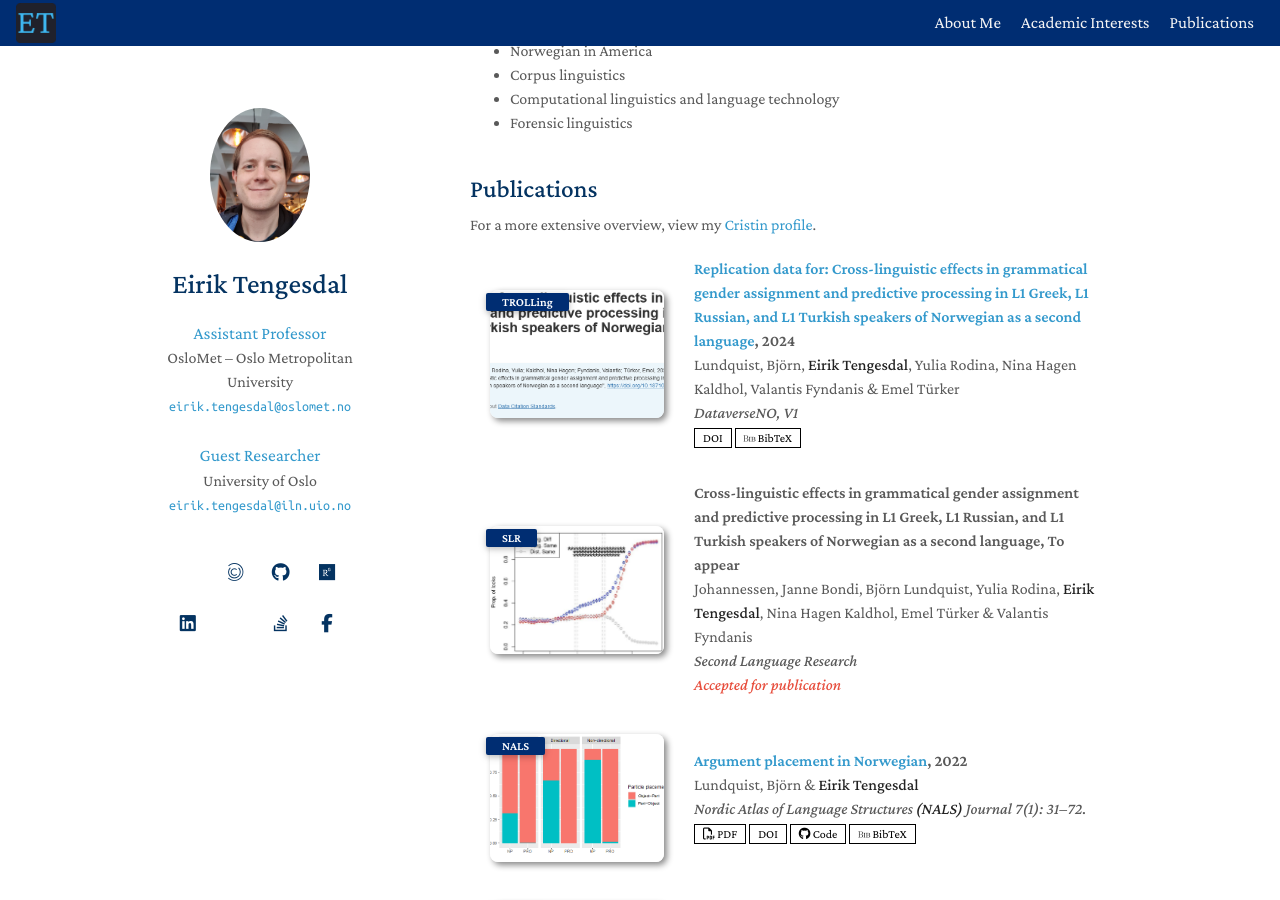
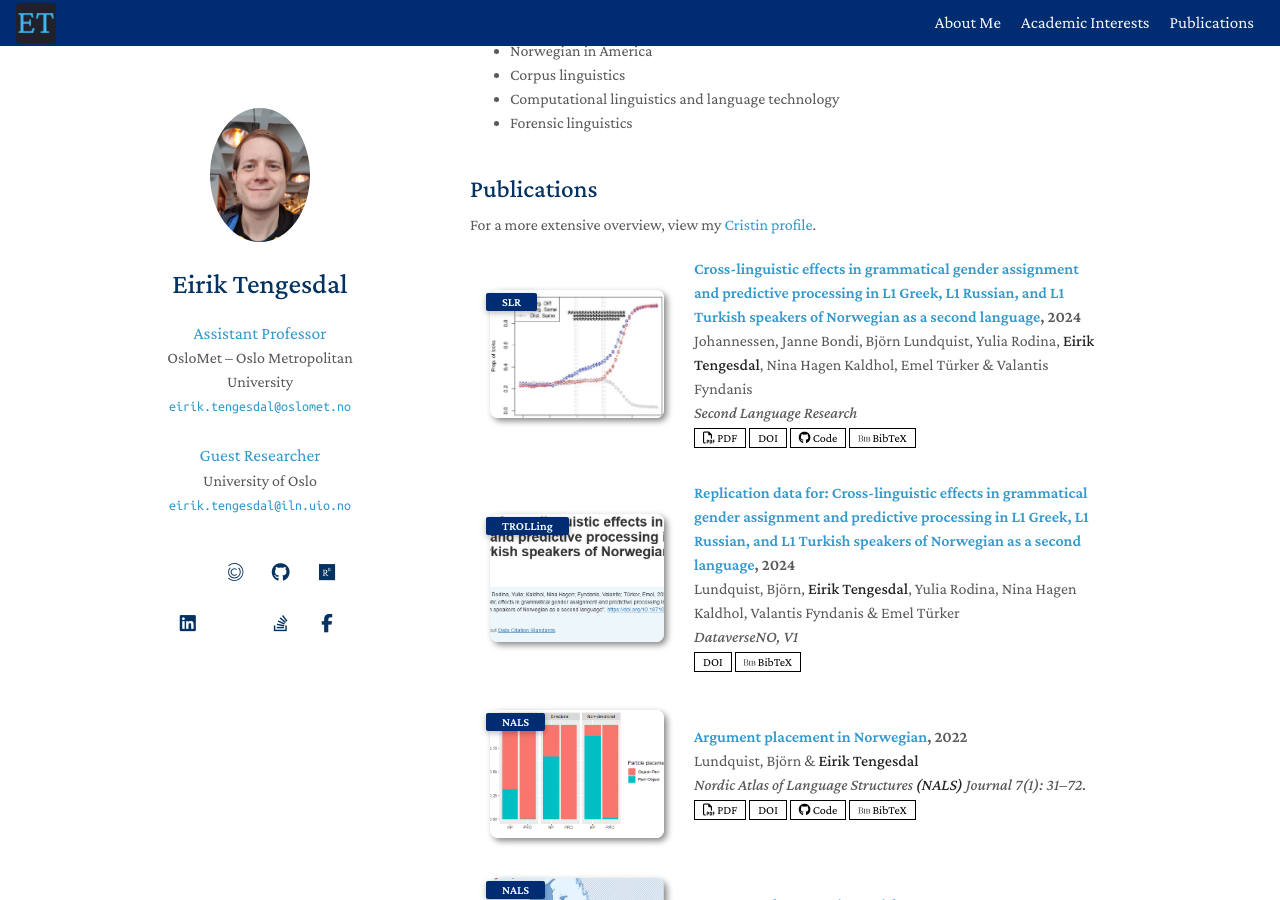
Before and after one commit to EirikTengesdal/eiriktengesdal.no-old, a Jekyll site: the page built from index.md, in a window 1280 px wide and 900 px high, scrolled down 419 px. Built offline with Jekyll 4.4.1, drawn with Linux system fonts in a browser that asks for light colours; a style sheet for code colours, icons or effects is not loaded; some of the changed lines change nothing that is shown.

Commit message:
Update publications.yml

```diff
--- a/_data/publications.yml
+++ b/_data/publications.yml
@@ -1,4 +1,15 @@
 main:
+
+  - title: Cross-linguistic effects in grammatical gender assignment and predictive processing in L1 Greek, L1 Russian, and L1 Turkish speakers of Norwegian as a second language
+    authors: Johannessen, Janne Bondi, Björn Lundquist, Yulia Rodina, <strong>Eirik Tengesdal</strong>, Nina Hagen Kaldhol, Emel Türker & Valantis Fyndanis
+    year: 2024
+    journal_short: SLR
+    journal:  Second Language Research
+    doi: https://doi.org/10.1177/02676583241227709
+    pdf: ./assets/files/johannessen-et-al-2024-cross-linguistic-effects-in-grammatical-gender-assignment-and-predictive-processing-in-l1-greek.pdf
+    code: https://doi.org/10.18710/HFIF8K
+    bibtex: ./assets/files/JohannessenEtAl_2024_SLR.bib
+    image: ./assets/img/Johannessen-et-al_2024.jpg
 
   - title: "Replication data for: Cross-linguistic effects in grammatical gender assignment and predictive processing in L1 Greek, L1 Russian, and L1 Turkish speakers of Norwegian as a second language"
     authors: Lundquist, Björn, <strong>Eirik Tengesdal</strong>, Yulia Rodina, Nina Hagen Kaldhol, Valantis Fyndanis & Emel Türker
@@ -8,14 +19,6 @@ main:
     doi: https://doi.org/10.18710/HFIF8K
     bibtex: ./assets/files/LundquistEtAl_2024_TROLLing.bib
     image: ./assets/img/TROLLing_2024.png
-
-  - title: Cross-linguistic effects in grammatical gender assignment and predictive processing in L1 Greek, L1 Russian, and L1 Turkish speakers of Norwegian as a second language
-    authors: Johannessen, Janne Bondi, Björn Lundquist, Yulia Rodina, <strong>Eirik Tengesdal</strong>, Nina Hagen Kaldhol, Emel Türker & Valantis Fyndanis
-    year: "To appear"
-    journal_short: SLR
-    journal:  Second Language Research
-    image: ./assets/img/Johannessen-et-al_2024.jpg
-    notes: Accepted for publication
 
   - title: Argument placement in Norwegian
     authors: Lundquist, Björn & <strong>Eirik Tengesdal</strong>
```
